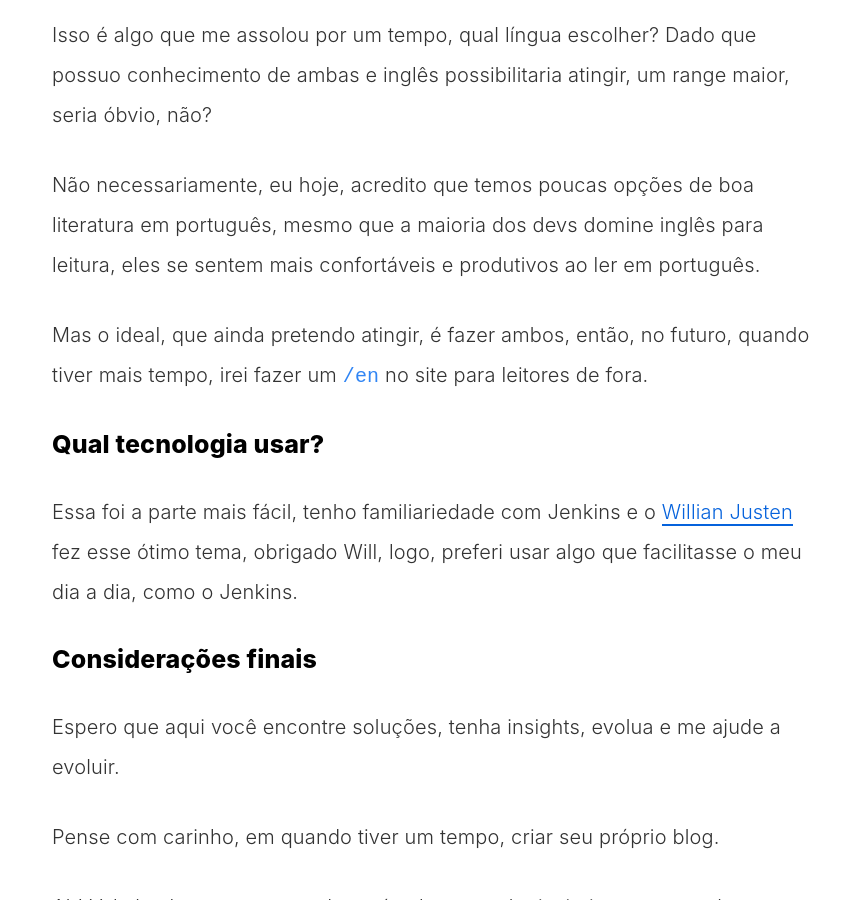
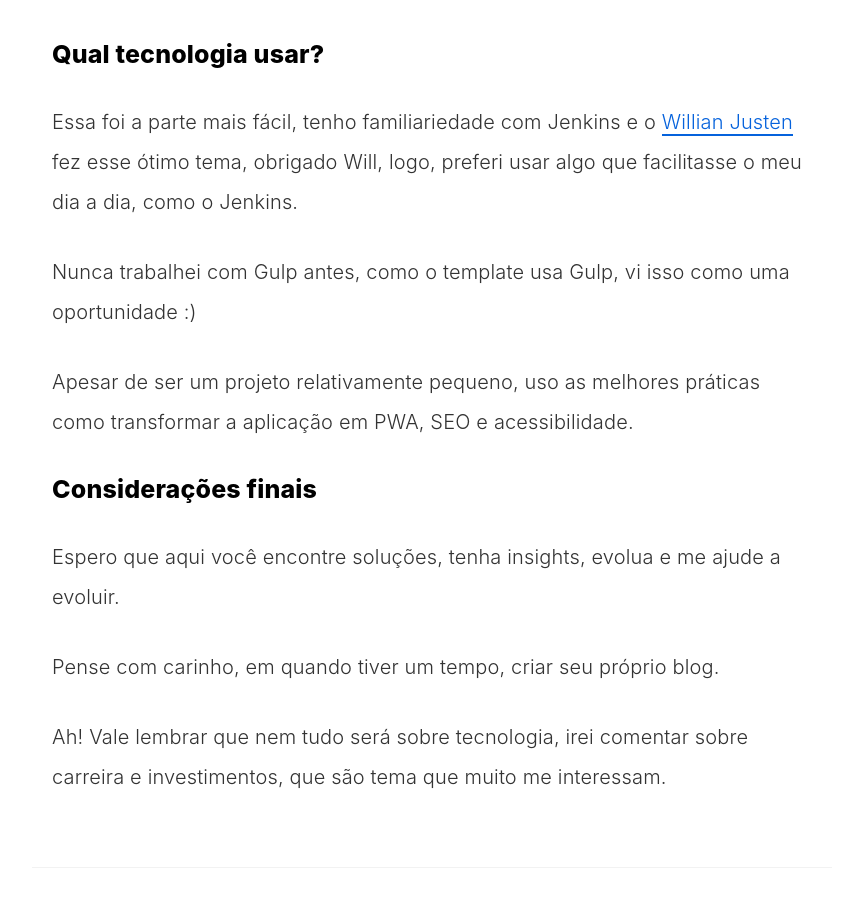
Before and after one commit to caioincau/caioincau.github.io, a Jekyll site: the page built from _posts/2018-03-25-porque-decidi-escrever.md, in a window 1280 px wide and 900 px high, scrolled down 2549 px. Shown: the whole window, without its empty margins (208-1071 px from the left). Built offline with Jekyll 4.4.1, drawn with Linux system fonts in a browser that asks for light colours; comment, search, counter and statistics services are not loaded.

Commit message:
better text

```diff
--- a/_posts/2018-03-25-porque-decidi-escrever.md
+++ b/_posts/2018-03-25-porque-decidi-escrever.md
@@ -47,6 +45,10 @@ Mas o ideal, que ainda pretendo atingir, é fazer ambos, então, no futuro, quan
 ### Qual tecnologia usar?
 Essa foi a parte mais fácil, tenho familiariedade com Jenkins e o [Willian Justen](http://willianjusten.com.br/) fez esse ótimo tema, obrigado Will, logo, preferi usar algo que facilitasse o meu dia a dia, como o Jenkins.
 
+Nunca trabalhei com Gulp antes, como o template usa Gulp, vi isso como uma oportunidade :)
+
+Apesar de ser um projeto relativamente pequeno, uso as melhores práticas como transformar a aplicação em PWA, SEO e acessibilidade.
+
 ### Considerações finais
 
 Espero que aqui você encontre soluções, tenha insights, evolua e me ajude a evoluir.
```
Also changed, not shown: other parts of _posts/2018-03-25-porque-decidi-escrever.md (+0 -2 lines), 3 other files.
